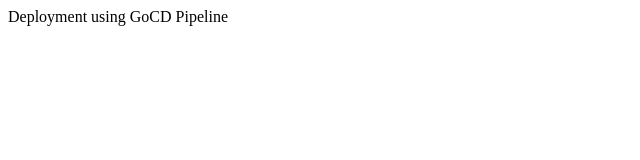
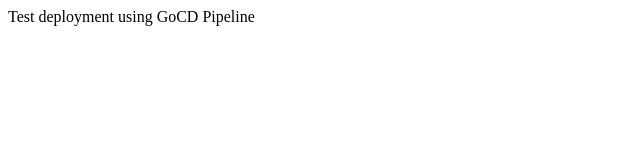
Before and after one commit to akhilesh-bhople/sample-helm-chart, a plain HTML site: page index.html in a window 1280 px wide. Shown: the full height of the page, 0-640 px from the left. Drawn offline with Linux system fonts and the light colour scheme.

Commit message:
Update index.html

```diff
--- a/index.html
+++ b/index.html
@@ -1,6 +1,6 @@
 <html>
 <header><title>Helm Chart</title></header>
 <body>
-Deployment using GoCD Pipeline
+Test deployment using GoCD Pipeline
 </body>
 </html>
```
